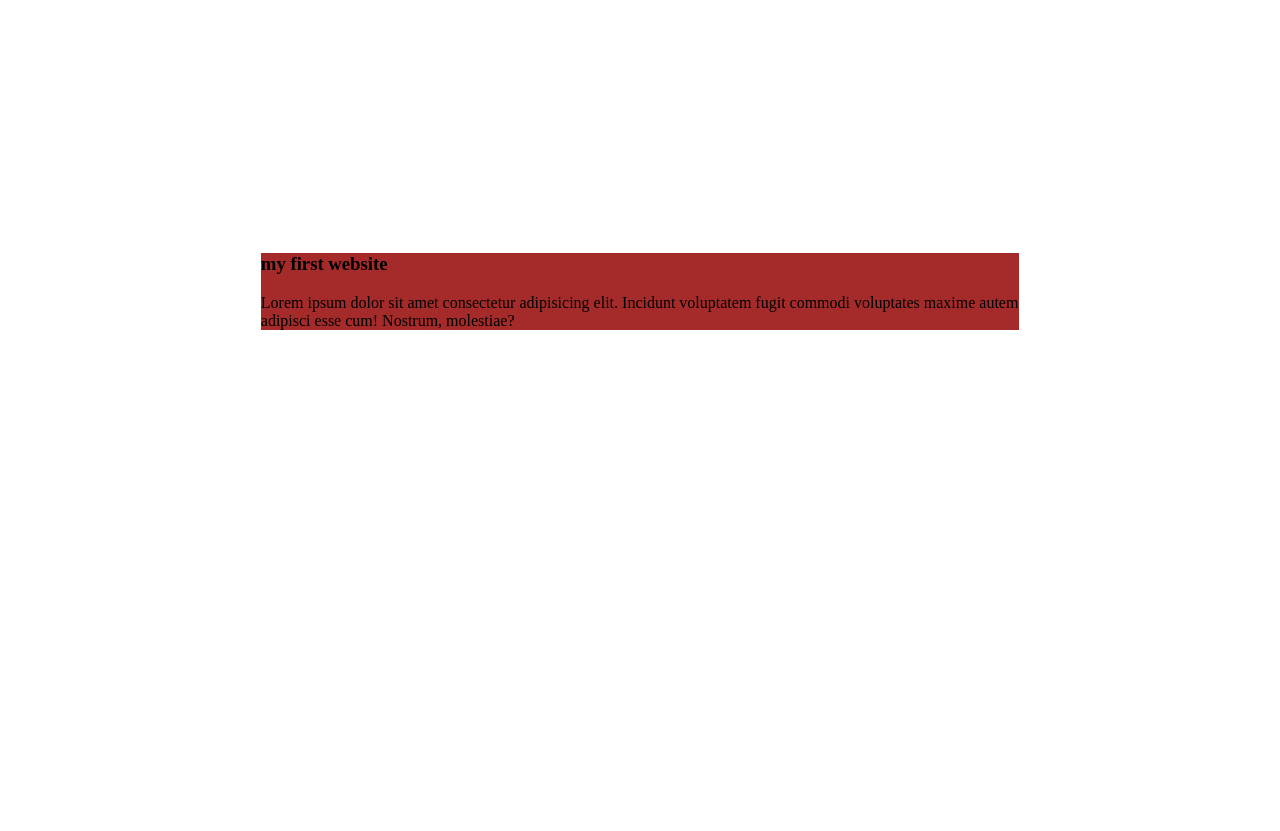
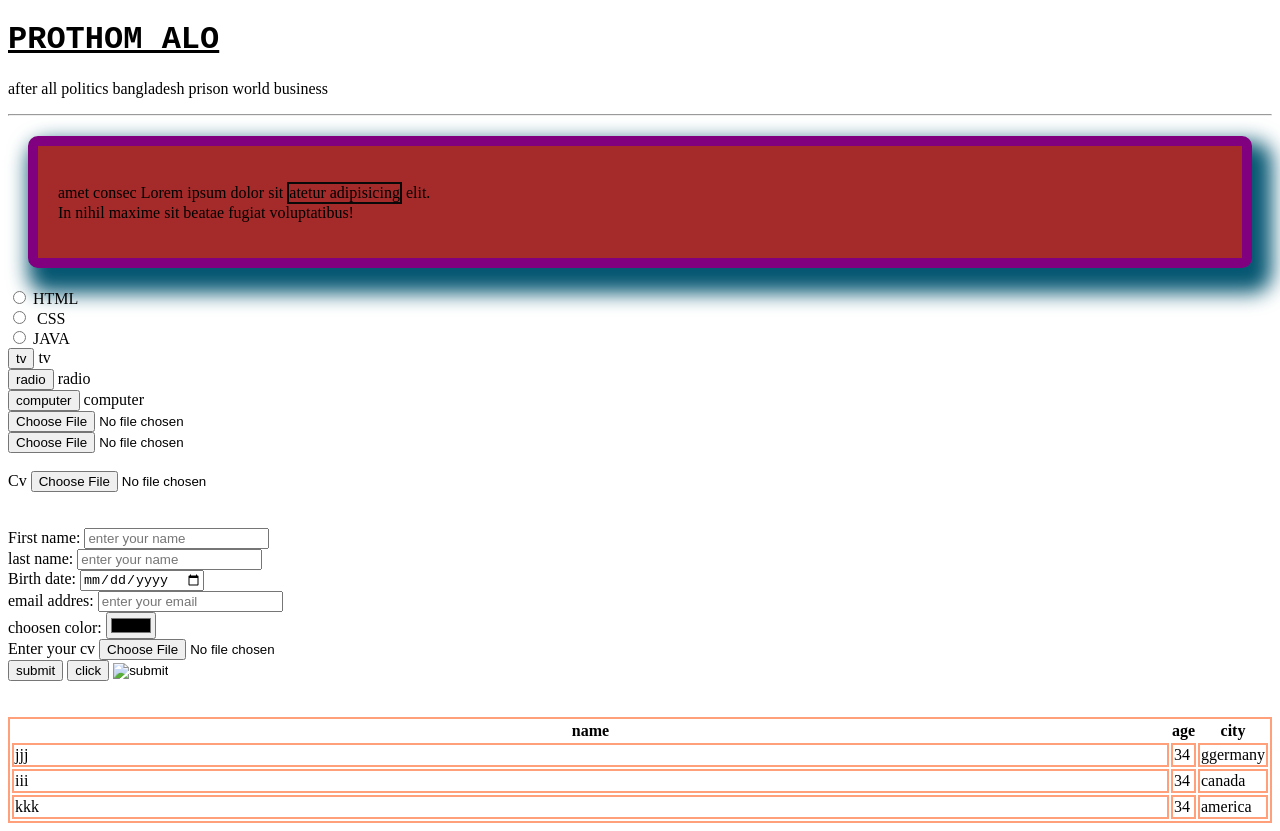
Before and after one commit to Jutan777/my-simple-website, a plain HTML site: page index.html in a window 1280 px wide. Before the commit the page ends 800 px from the top, so only its background shows below. Drawn offline with Linux system fonts and the light colour scheme.

Commit message:
first commit

```diff
--- a/index.html
+++ b/index.html
@@ -7,9 +7,80 @@
     <link rel="stylesheet" href="styles/blog.css">
 </head>
 <body>
-    <div>
-        <h3>my first website</h3>
-        <p>Lorem ipsum dolor sit amet consectetur adipisicing elit. Incidunt voluptatem fugit commodi voluptates maxime autem adipisci esse cum! Nostrum, molestiae?</p>
-    </div>
+    <h1><u>PROTHOM ALO </u></h1>
+<p>
+    after all    politics  bangladesh  prison   world  business
+</p><hr>
+<div class="child">
+<p>amet consec
+    Lorem ipsum dolor sit <span class="jds">atetur adipisicing</span> elit. <br>In nihil maxime sit beatae fugiat voluptatibus!
+</p>
+</div>
+<form>
+     <input type="radio" id="html" name="fav_language" value="HTML">
+     <label for="html">HTML</label><br>
+     <input type="radio" id="Css" name="fav_language" value="CSS">
+     <label for="css">CSS</label><br>
+     <input type="radio" id="javascript" name="fav_language" value="JavaScript">
+     <label for="java">JAVA</label><br>
+    </form>
+    <form>
+        <input type="button" id="tv" value="tv">
+        <lavel for="tv">tv</lavel><br>
+        <input type="button" id="radio" value="radio">
+        <lavel for="radio">radio</lavel><br>
+        <input type="button" id="computer" value="computer">
+        <lavel for="computer">computer</lavel><br>
+
+        <input type="file" id="none" value="none">
+        <br>
+        <input type="file" id="none" value="none">
+        <br><br>
+        <label for="cv">Cv</label>
+        <input type="file" id="none" value="none">
+
+       <!--form-->
+    </form>
+    <br><br>
+    <form>
+        <lavel for="fname">First name:</lavel>
+        <input type="text" placeholder="enter your name" ><br>
+        <lavel for="lname">last name:</lavel>
+        <input type="text" placeholder="enter your name"><br>
+        <lavel for="birthdate">Birth date:</lavel>
+        <input type="date" id="birthday" value="birthday"><br>
+        <lavel for="email">email addres:</lavel>
+        <input type="email" placeholder="enter your email"><br>
+        <lavel for="color">choosen color:</lavel>
+        <input type="color" value="color"><br>
+        <lavel for="cv">Enter your cv</lavel>
+        <input type="file" ><br>
+        <input type="button" id="submit" value="submit">
+        <input type="button" onclick="alert('hello world')" value="click">
+<input type="image" src="" alt="submit">
+    </form><br><bR>
+    <table >
+        <tr>
+          <th>name</th>
+          <th>age</th>
+          <th>city</th>
+        </tr>
+        <tr>
+            <td>jjj</td>
+            <td>34</td>
+            <td>ggermany</td>
+        </tr>
+        <tr>
+            <td>iii</td>
+            <td>34</td>
+            <td>canada</td>
+        </tr>
+        <tr>
+            <td>kkk</td>
+            <td>34</td>
+            <td>america</td>
+        </tr>
+      </table>
+
 </body>
 </html>
--- a/styles/blog.css
+++ b/styles/blog.css
@@ -1,4 +1,17 @@
-div{
-    background-color: brown;
-    margin: 20%;
+ .child{
+   background-color:brown;margin: 5px;padding: 2px;
+   box-shadow:10px 15px 20px 10px  rgb(6, 87, 114);
+border:10px solid purple;
+border-radius: 10px;
+margin: 20px;  padding: 20px;
 }
+h1{
+    font-family: 'Courier New', Courier, monospace;
+}
+.jds{
+    border:2px solid rgb(10, 9, 10);
+    display:inline-block;
+}
+table, tr, td {
+    border:2px solid lightsalmon;width:100%;
+}
```
